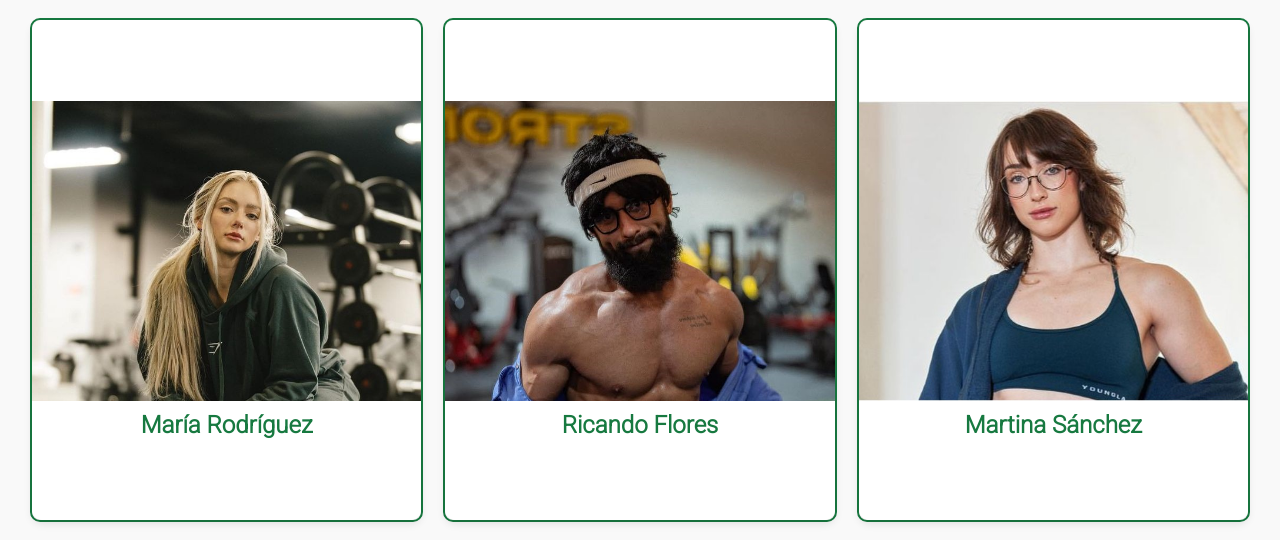
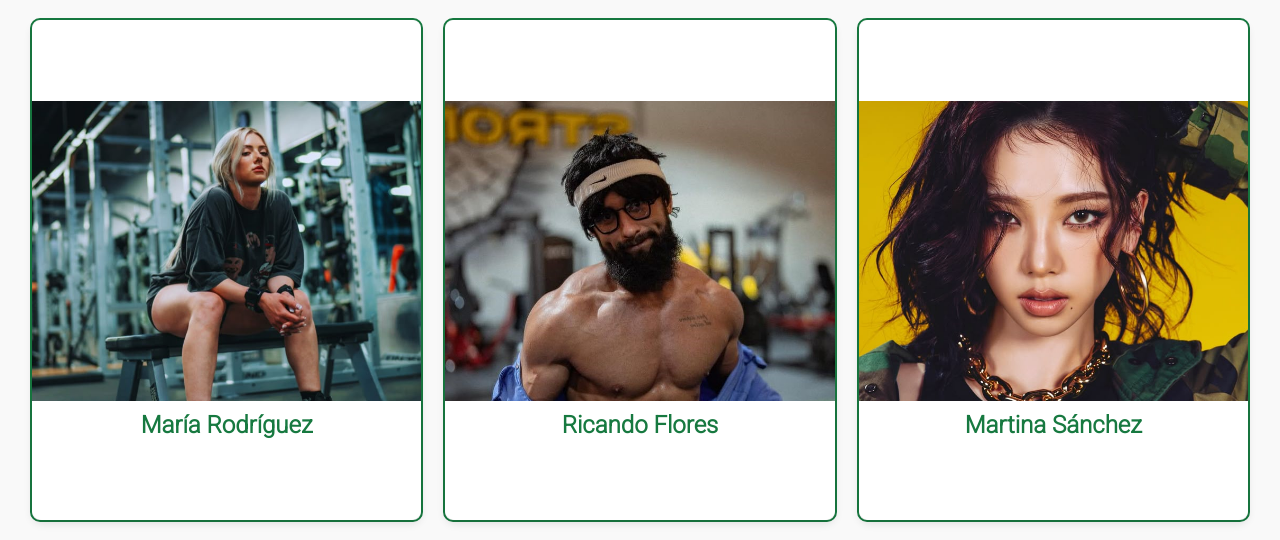
Before and after one commit to Flores-Fabricio-Alfredo/TP-WEB, a plain HTML site: page profe.html in a window 1280 px wide. Shown: the part 196-736 px from the top of the page. Drawn offline with nearby package versions, Linux system fonts and the light colour scheme.

Commit message:
Update profe.html

```diff
--- a/profe.html
+++ b/profe.html
@@ -68,7 +68,7 @@
                 <article class="card-entrenador">
                     <div class="card-inner">
                         <div class="card-front">
-                            <img src="./img/prof1.jpg" alt="Profesor 1" class="entrenador">
+                            <img src="img/musculacion1.jpeg" alt="Profesor 1" class="entrenador">
                             <h3>María Rodríguez</h3>
                         </div>
                         <div class="card-back">
@@ -172,7 +172,7 @@
                 <article class="card-entrenador">
                     <div class="card-inner">
                         <div class="card-front">
-                            <img src="./img/prof3.jpg" alt="Profesor 3" class="entrenador">
+                            <img src="/img/testimoni5.jpeg" alt="Profesor 3" class="entrenador">
                             <h3>Martina Sánchez</h3>
                         </div>
                         <div class="card-back">
```
